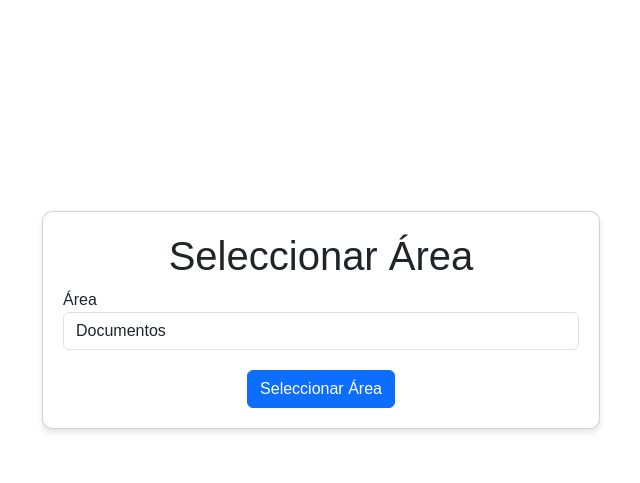
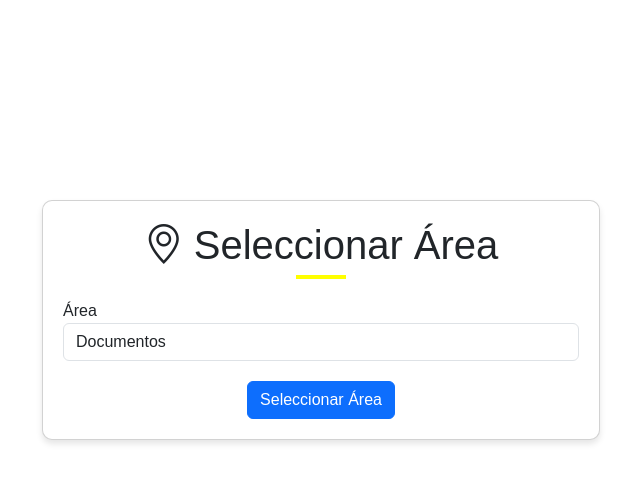
Before and after one commit to BrayanPiandoy/gestor-de-turnos-Django, a Django app: page /asesores/select_area/ in a window 1280 px wide. Shown: the part 64-547 px from the top of the page, without its empty margins (319-959 px from the left). Run offline with Django 4.2, Linux system fonts and the light colour scheme; the visitor is signed in with stand-in values (Sample User, id 1); some libraries are stand-ins or nearby versions.

Commit message:
ultimos cambios de estilo y modificaciones en usuarios

```diff
--- a/usuarios/asesores/templates/asesores/select_area.html
+++ b/usuarios/asesores/templates/asesores/select_area.html
@@ -5,6 +5,7 @@
     <meta charset="UTF-8">
     <title>Seleccionar Área</title>
     <link href="https://cdn.jsdelivr.net/npm/bootstrap@5.3.0-alpha1/dist/css/bootstrap.min.css" rel="stylesheet">
+    <link href="https://cdnjs.cloudflare.com/ajax/libs/bootstrap-icons/1.9.1/font/bootstrap-icons.min.css" rel="stylesheet">
     <style>
         body {
             margin: 0;
@@ -50,20 +51,38 @@
             border-radius: 5px;
             cursor: pointer;
         }
+        .section-title {
+            margin-bottom: 20px;
+            position: relative;
+            padding-bottom: 10px;
+            text-align: center;
+        }
+        .section-title:before {
+            content: '';
+            position: absolute;
+            bottom: 0;
+            left: 50%;
+            transform: translateX(-50%);
+            width: 50px;
+            height: 4px;
+            background-color: yellow;
+        }
+        .icon {
+            margin-right: 10px;
+        }
     </style>
 </head>
 <body>
     <div class="header">
         <div>
-            <span class="logo-text">Asesor: {{ request.user.name}} {{ request.user.last_name }}</span>
-            <span class="logo-text"></span>
+            <span class="logo-text">Asesor: {{ request.user.name }} {{ request.user.last_name }}</span>
         </div>
         <button class="return-btn" onclick="window.location.href='{% url 'login_asesor' %}'">SALIR</button>
     </div>
 
     <div class="container">
         <div class="card">
-            <h1 class="text-center">Seleccionar Área</h1>
+            <h1 class="section-title"><i class="bi bi-geo-alt icon"></i>Seleccionar Área</h1>
             <form method="post">
                 {% csrf_token %}
                 <div class="form-group">
--- a/usuarios/usuarios/forms.py
+++ b/usuarios/usuarios/forms.py
@@ -4,10 +4,7 @@ from .models import Cliente, Turno
 class ClienteRegistroForm(forms.ModelForm):
     class Meta:
         model = Cliente
-        fields = ['numero_cedula', 'nombre', 'apellido', 'contraseña']
-        widgets = {
-            'contraseña': forms.PasswordInput(),
-        }
+        fields = ['numero_cedula', 'nombre', 'apellido']
 
 class ClienteLoginForm(forms.Form):
     numero_cedula = forms.CharField(max_length=20)
--- a/usuarios/usuarios/models.py
+++ b/usuarios/usuarios/models.py
@@ -4,7 +4,6 @@ class Cliente(models.Model):
     numero_cedula = models.CharField(max_length=20, unique=True)
     nombre = models.CharField(max_length=100)
     apellido = models.CharField(max_length=100)
-    contraseña = models.CharField(max_length=100)
 
     def __str__(self):
         return f'{self.nombre} {self.apellido}'
```
Also changed, not shown: usuarios/asesores/templates/asesores/turnos_pendientes.html (+28 -2 lines), usuarios/turnos/templates/gestion_turnos/vista_principal.html (+21 -4 lines), usuarios/usuarios/templates/turnos/adquirir_turno.html (+21 -1 lines), usuarios/usuarios/templates/usuarios/registro.html (+0 -7 lines), usuarios/usuarios/migrations/0004_remove_cliente_contraseña.py (added).
